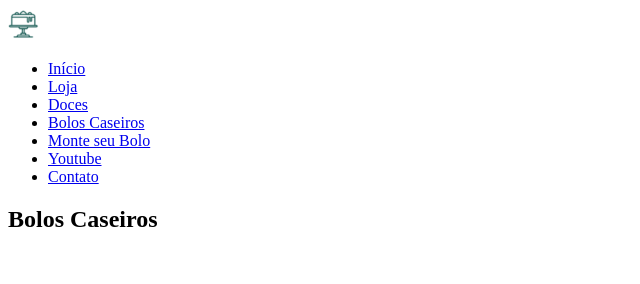
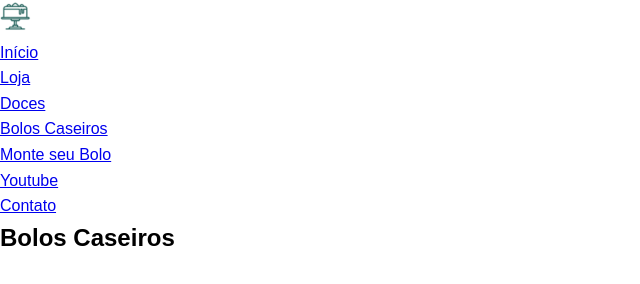
Before and after one commit to joaoGFG/Checkpoint3-FrontEnd, a plain HTML site: page index.html in a window 1280 px wide. Shown: the whole page, without its empty margins (0-640 px from the left). Drawn offline with Linux system fonts and the light colour scheme.

Commit message:
Inicializando CSS

```diff
--- a/css/style.css
+++ b/css/style.css
@@ -0,0 +1,19 @@
+* {
+    margin: 0;
+    padding: 0;
+    box-sizing: border-box;
+}
+
+body {
+    font-family: Arial, sans-serif;
+    line-height: 1.6;
+}
+
+
+header {
+    background-color: white;
+    box-shadow: none;
+    position: relative;
+    z-index: 100;
+    padding: 0;
+}
--- a/index.html
+++ b/index.html
@@ -9,7 +9,7 @@
 <body>
     <header>
         <nav>
-            <div class="logo">
+            <div class="logo-container">
                 <img src="./img/favicon.png" alt="Logo Confeitaria">
             </div>
             <ul class="menu">
```
